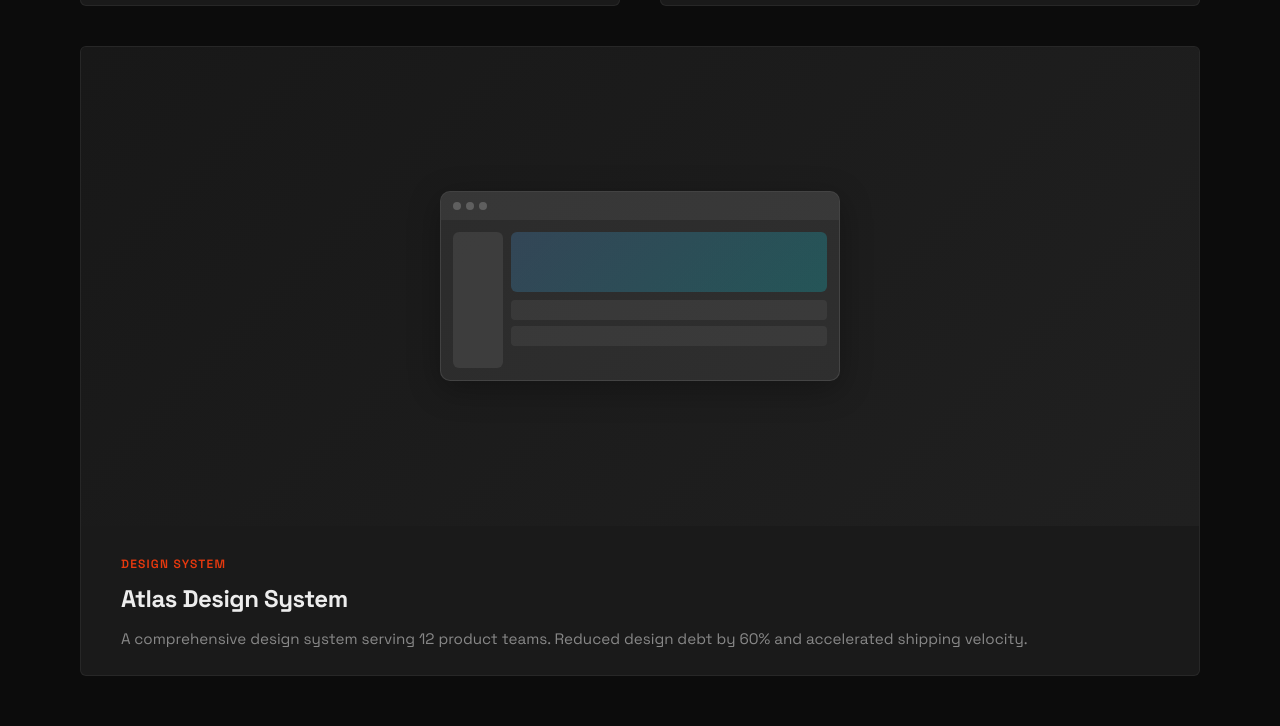
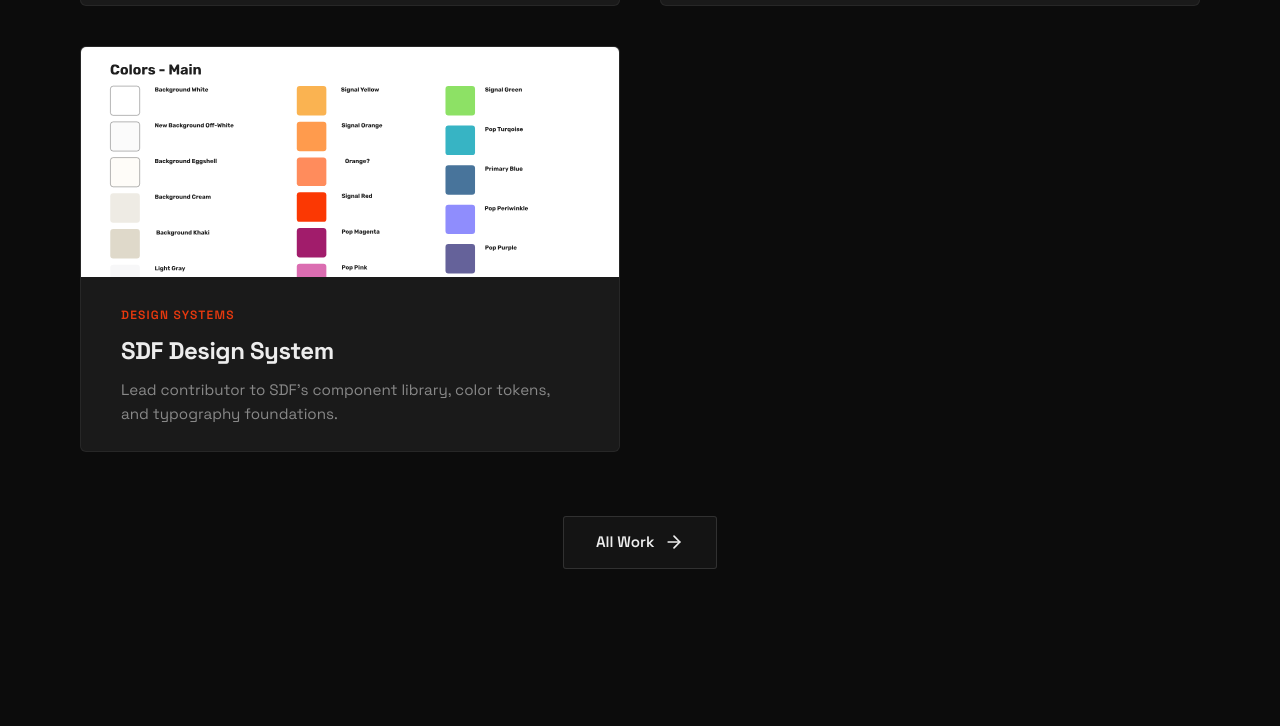
Before and after one commit to evabgood/portfolio, a website built with Vite: page index.html in a window 1280 px wide. Shown: the part 1814-2540 px from the top of the page. Built offline with nearby package versions, Linux system fonts and the light colour scheme.

Commit message:
fix card heights on work page, replace Atlas tile on home page
- Add height: 100% to work-card-link and inner work-card for equal row heights
- Replace Atlas Design System placeholder with SDF Design System on home page

Co-Authored-By: Claude Sonnet 4.6 <noreply@anthropic.com>

```diff
--- a/src/pages/home.js
+++ b/src/pages/home.js
@@ -110,30 +110,18 @@ export function homePage() {
           </div>
           </a>
 
+          <a href="#work/sdf-design-system" class="project-card-link" data-link>
           <div class="project-card project-card--wide tilt-card" data-reveal data-delay="0.15">
-            <div class="project-card__image" style="background: linear-gradient(135deg, #181818 0%, #202020 100%)">
-              <div class="project-card__mockup">
-                <div class="mockup-window mockup-window--wide">
-                  <div class="mockup-window__bar">
-                    <span></span><span></span><span></span>
-                  </div>
-                  <div class="mockup-window__content mockup--atlas">
-                    <div class="mockup-sidebar"></div>
-                    <div class="mockup-main">
-                      <div class="mockup-chart"></div>
-                      <div class="mockup-data-row"></div>
-                      <div class="mockup-data-row"></div>
-                    </div>
-                  </div>
-                </div>
-              </div>
+            <div class="project-card__image project-card__image--screenshot">
+              <img src="/work/sdf-design-system/sdf-colors.svg" alt="SDF Design System color palette" />
             </div>
             <div class="project-card__info">
-              <span class="project-card__tag">Design System</span>
-              <h3 class="project-card__title">Atlas Design System</h3>
-              <p class="project-card__desc">A comprehensive design system serving 12 product teams. Reduced design debt by 60% and accelerated shipping velocity.</p>
+              <span class="project-card__tag">Design Systems</span>
+              <h3 class="project-card__title">SDF Design System</h3>
+              <p class="project-card__desc">Lead contributor to SDF's component library, color tokens, and typography foundations.</p>
             </div>
           </div>
+          </a>
         </div>
 
         <div class="featured__cta" data-reveal>
--- a/src/styles/main.css
+++ b/src/styles/main.css
@@ -1981,6 +1981,11 @@ em {
   display: block;
   text-decoration: none;
   color: inherit;
+  height: 100%;
+}
+
+.work-card-link .work-card {
+  height: 100%;
 }
 
 /* --- Back navigation --- */
```
